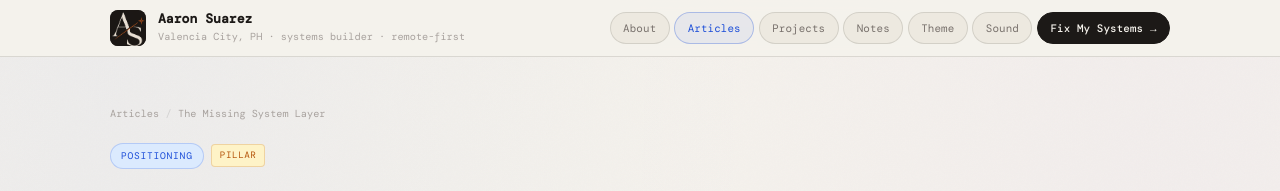
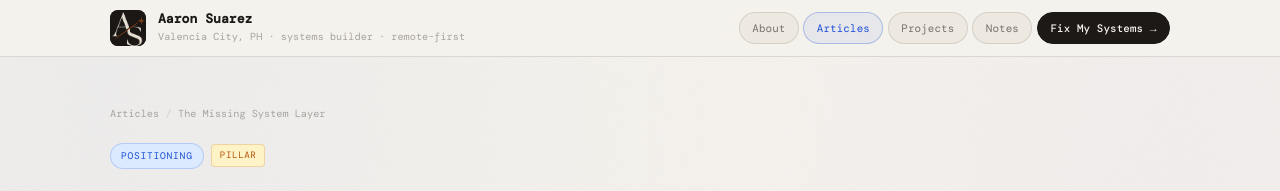
Before and after one commit to suarezaaronroy-sys/suarezaaronroy-sys.github.io, a Jekyll site: the page articles/missing-system-layer.html, which Jekyll copies as it is, in a window 1280 px wide. Shown: the top 191 px of the page. Built offline with Jekyll 4.4.1, drawn with Linux system fonts in a browser that asks for light colours.

Commit message:
Remove Theme and Sound links from navigation

```diff
--- a/articles/missing-system-layer.html
+++ b/articles/missing-system-layer.html
@@ -173,8 +173,6 @@ a{color:inherit;text-decoration:none}
       <a href="/articles.html" class="nav-active">Articles</a>
       <a href="/projects.html">Projects</a>
       <a href="/notes.html">Notes</a>
-      <a href="/theme.html">Theme</a>
-      <a href="/sound.html">Sound</a>
       <a href="https://asmultitaskcollective-prog.github.io/aaron-systems/" target="_blank" rel="noopener noreferrer" class="nav-cta">Fix My Systems →</a>
     </nav>
   </div>
```
